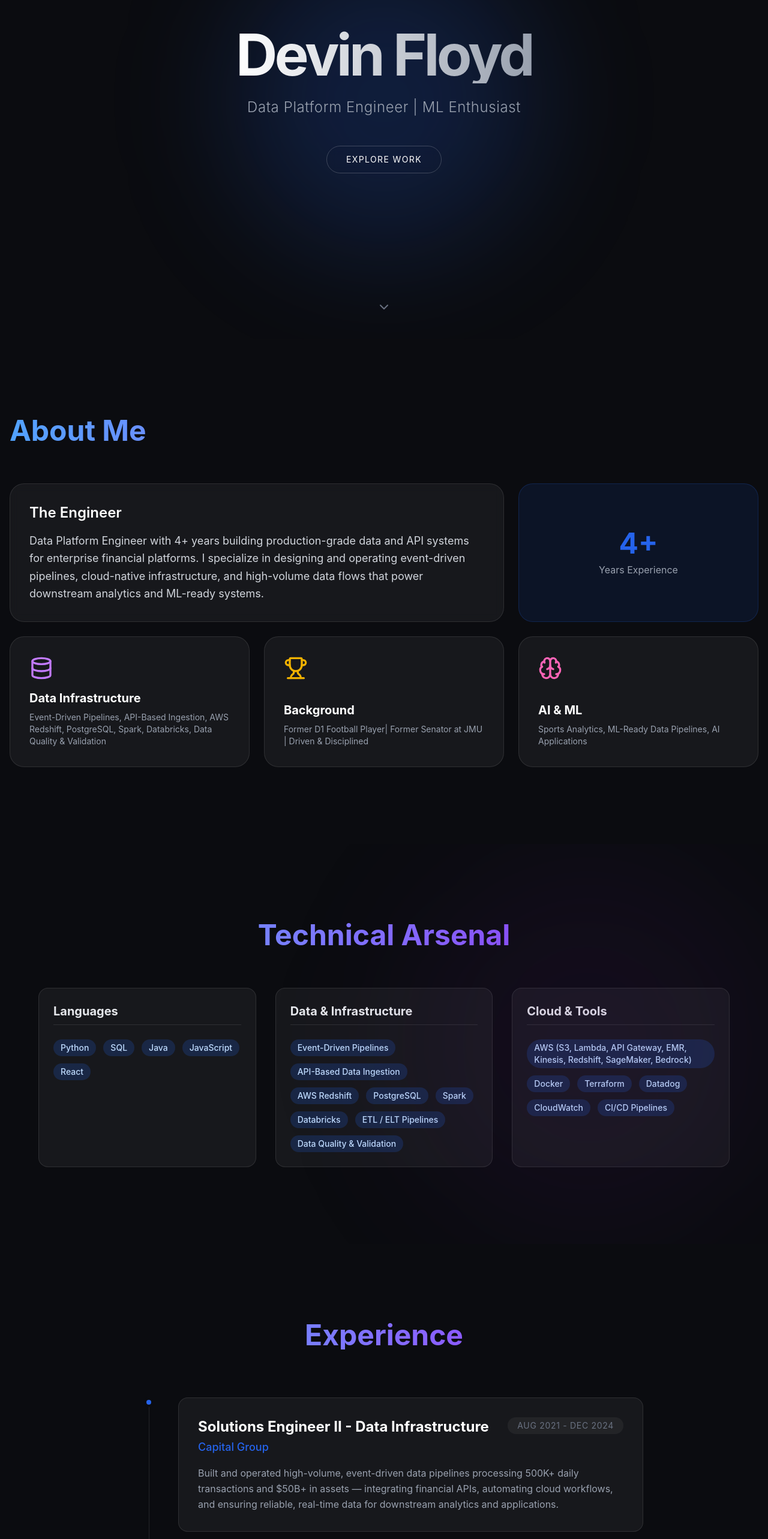
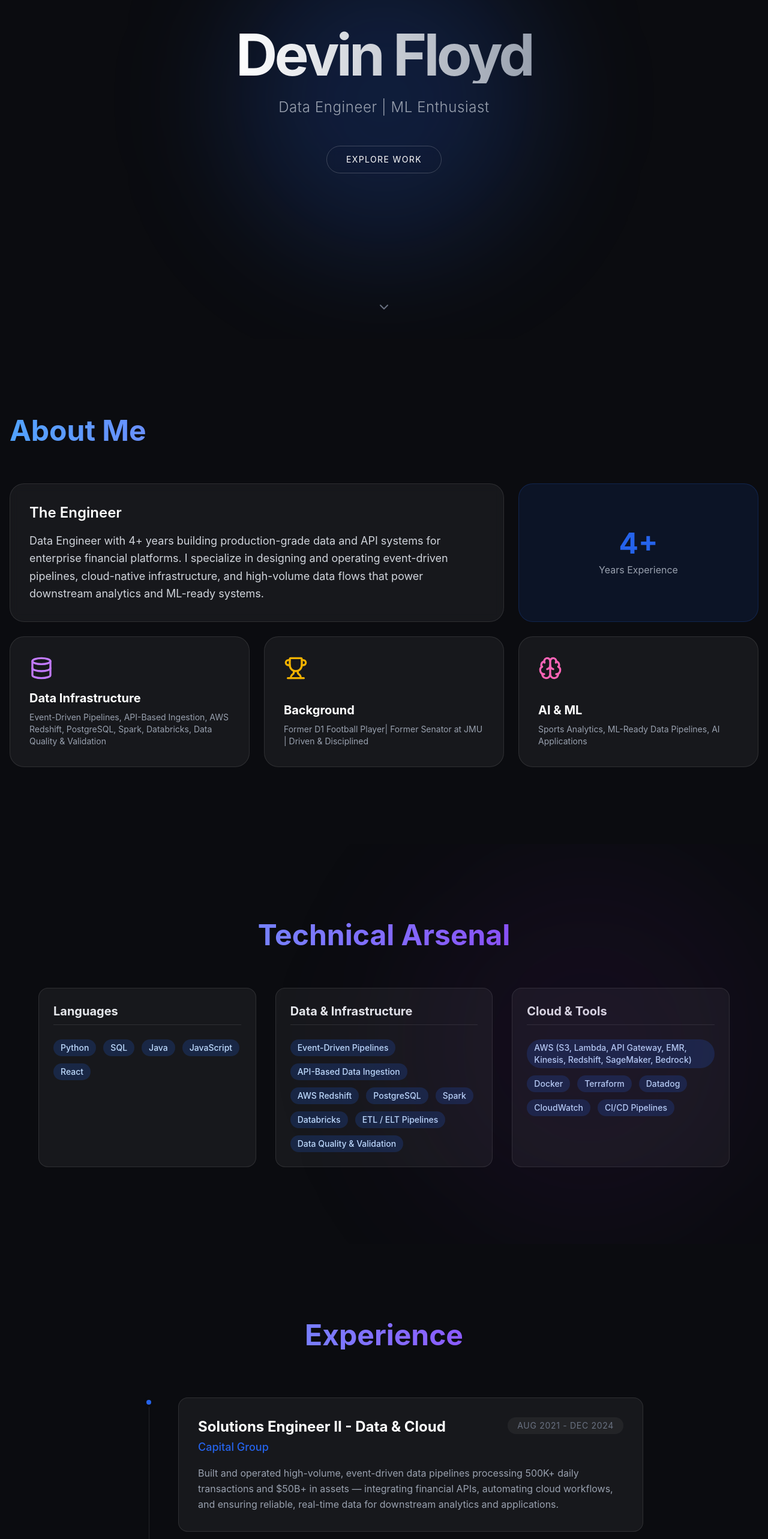
Before and after one commit to devinfloyd1/devinfloyd_portfolio, a React (Vite) app: page / in a window 1280 px wide. Shown: the part 234-2800 px from the top of the page at 60% size. Built offline with nearby package versions, Linux system fonts and the light colour scheme.

Commit message:
feat: update professional titles and roles across portfolio sections

```diff
--- a/src/components/About.jsx
+++ b/src/components/About.jsx
@@ -39,7 +39,7 @@ const About = () => {
                 <motion.div variants={item} className="md:col-span-2 bg-white/5 border border-white/10 rounded-3xl p-8 backdrop-blur-sm hover:bg-white/10 transition-colors">
                     <h3 className="text-2xl font-semibold mb-4 text-white">The Engineer</h3>
                     <p className="text-gray-300 text-lg leading-relaxed">
-                        Data Platform Engineer with 4+ years building production-grade data and API systems for enterprise financial platforms.
+                        Data Engineer with 4+ years building production-grade data and API systems for enterprise financial platforms.
                         I specialize in designing and operating event-driven pipelines, cloud-native infrastructure, and high-volume data flows
                         that power downstream analytics and ML-ready systems.
                     </p>
--- a/src/components/Experience.jsx
+++ b/src/components/Experience.jsx
@@ -2,7 +2,7 @@ import { motion } from 'framer-motion';
 
 const experiences = [
     {
-        role: "Solutions Engineer II - Data Infrastructure",
+        role: "Solutions Engineer II - Data & Cloud",
         company: "Capital Group",
         period: "Aug 2021 - Dec 2024",
         description: "Built and operated high-volume, event-driven data pipelines processing 500K+ daily transactions and $50B+ in assets — integrating financial APIs, automating cloud workflows, and ensuring reliable, real-time data for downstream analytics and applications."
--- a/src/components/Hero.jsx
+++ b/src/components/Hero.jsx
@@ -44,7 +44,7 @@ const Hero = () => {
                 </motion.h1>
 
                 <motion.p variants={itemVariants} className="text-xl md:text-2xl text-gray-400 font-light mb-12 tracking-wide">
-                    Data Platform Engineer | ML Enthusiast
+                    Data Engineer | ML Enthusiast
                 </motion.p>
 
                 <motion.div variants={itemVariants}>
```
